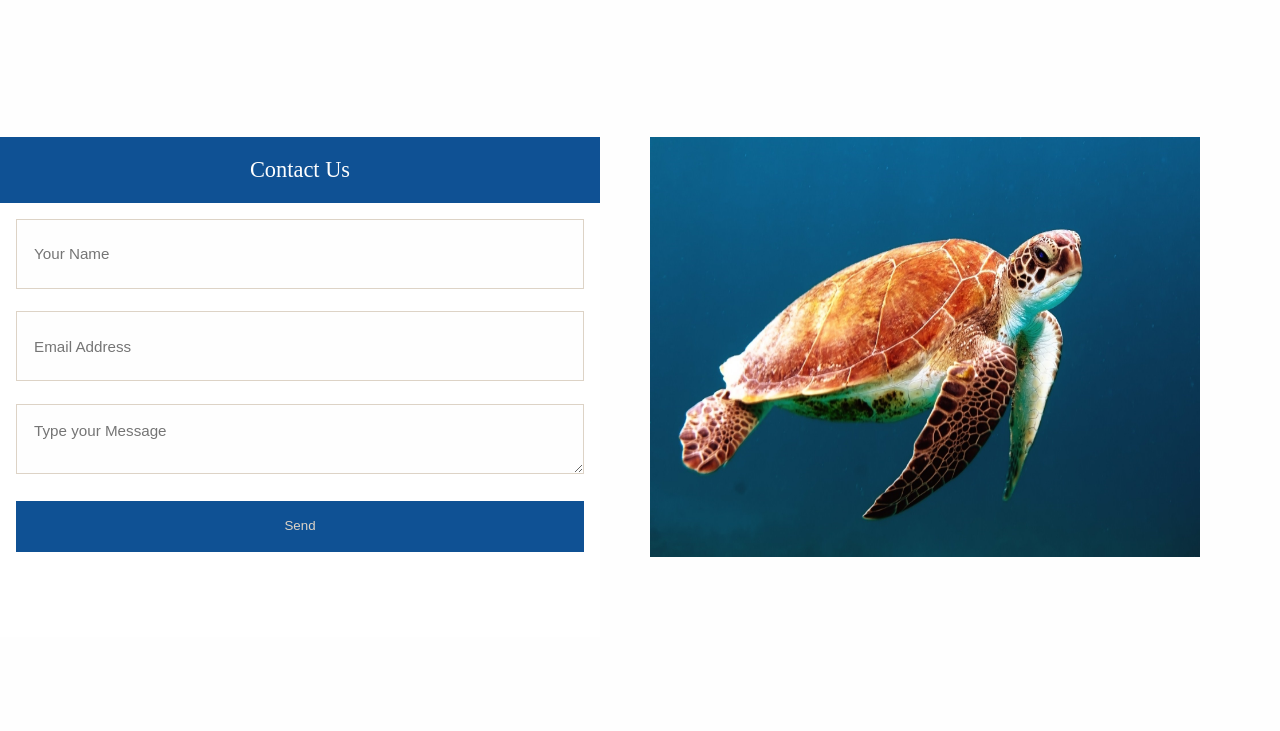
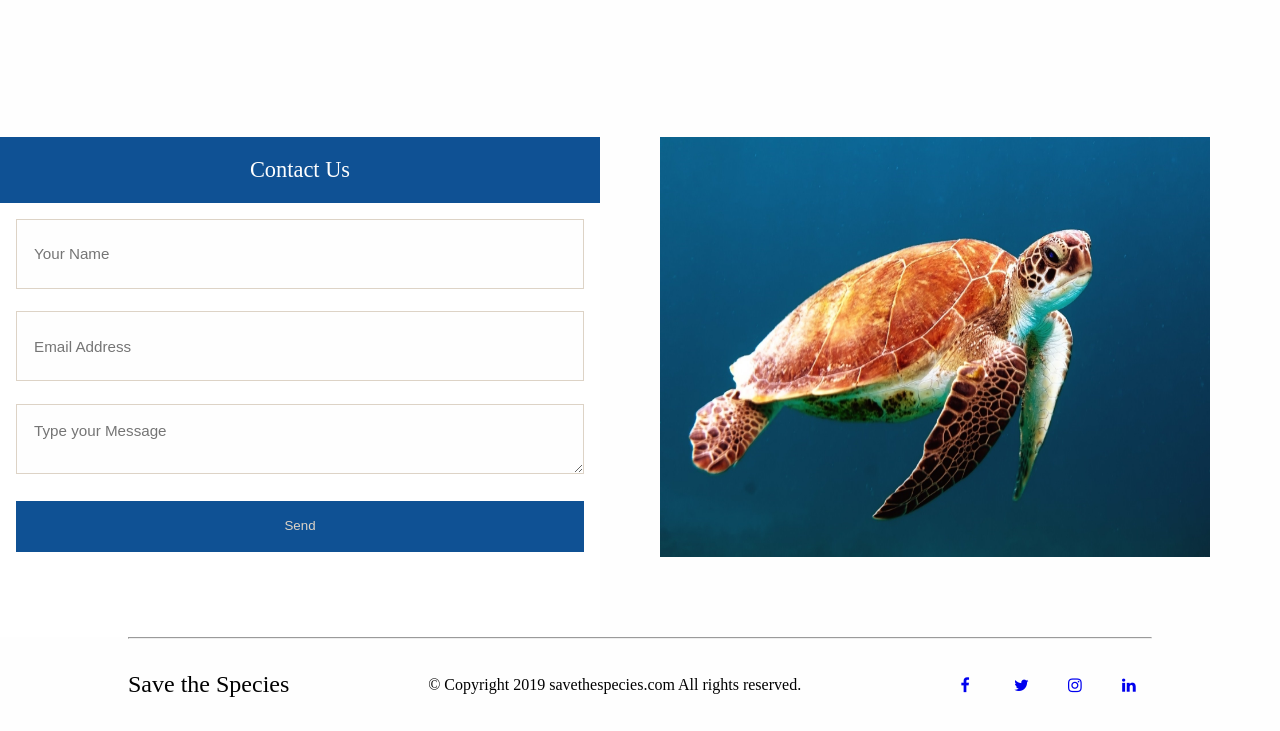
Before and after one commit to DustinStarnes/git_assignment, a plain HTML site: page index.html in a window 1280 px wide. Shown: the part 3029-3760 px from the top of the page. Before the commit the page ends 3666 px from the top, so only its background shows below. Drawn offline with Linux system fonts and the light colour scheme.

Commit message:
Added a footer to the page

```diff
--- a/index.html
+++ b/index.html
@@ -6,6 +6,7 @@
     <meta http-equiv="X-UA-Compatible" content="ie=edge" />
     <title>Document</title>
     <link rel="stylesheet" href="css/styles.css" />
+    <link rel="stylesheet" href="https://cdnjs.cloudflare.com/ajax/libs/font-awesome/4.7.0/css/font-awesome.min.css">
   </head>
   <body>
     <!--Dustin-->
@@ -117,5 +118,22 @@
               </div>
       </div>
     </section>
+    <div class="line">
+    <hr>
+  </div>
+    <div class="footer">
+      <div class="site-name">
+        <span>Save the Species</span>
+      </div>
+      <div class="copyright">
+        <span class="cr"> &copy; Copyright 2019 savethespecies.com All rights reserved. </span>
+      </div>
+      <div class="icons">
+          <a href="#" class="fa fa-facebook"></a>
+<a href="#" class="fa fa-twitter"></a>
+<a href="#" class="fa fa-instagram"></a>
+<a href="#" class="fa fa-linkedin"></a>
+      </div>
+    </div>
   </body>
 </html>
--- a/sass/contact.scss
+++ b/sass/contact.scss
@@ -87,5 +87,5 @@
 }
 
 .turtle {
-	margin-left: 50px;
+	margin-left: 60px;
 }
--- /dev/null
+++ b/sass/footer.scss
@@ -0,0 +1,27 @@
+.footer {
+    width: 80%;
+    height: 92px;
+    margin: auto;
+    display: flex;
+    align-items: center;
+    justify-content: space-between;
+
+    .site-name {
+      span {
+        font-size: 24px;
+      }
+    }
+}
+
+.line {
+    margin-left: 10%;
+    margin-right: 10%;
+}
+
+.fa {
+    padding: 20px;
+    font-size: 30px;
+    width: 50px;
+    text-align: center;
+    text-decoration: none;
+  }
--- a/sass/styles.scss
+++ b/sass/styles.scss
@@ -7,3 +7,4 @@
 @import "stats.scss";
 @import 'help.scss';
 @import "contact.scss";
+@import "footer.scss";
```
Also changed, not shown: css/footer.css (added), css/styles.css, 1 other file.
